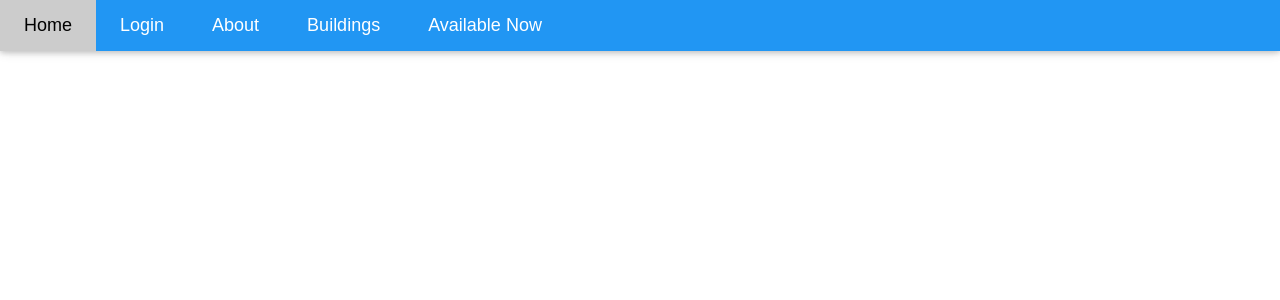
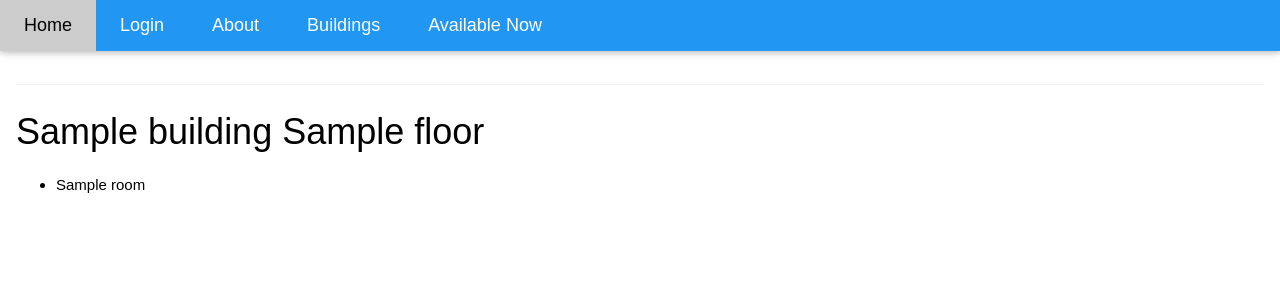
Before and after one commit to Salazars1/XMarksTheSpot, a Django app: template templates/Website/Rooms.html in a window 1280 px wide. Shown: the top 300 px of the page. Run offline with Django 3.2, Linux system fonts and the light colour scheme; the template is opened without the code that fills it: most values are stand-ins (such as "Sample title", 1, 10 or a date in 2020); data that the repository does not hold is empty.

Commit message:
can view a list of rooms in a floor

```diff
--- a/buildings/models.py
+++ b/buildings/models.py
@@ -22,8 +22,5 @@ class Room(models.Model):
     name = models.IntegerField(default=0)
     def __str__(self):
         buildingName = self.floor.building.name
-        floorName = str(self.floor.name)
-        roomName = floorName + str(self.name)
-        if self.name < 10:
-            roomName = floorName + str(0) + str(self.name)
+        roomName = str(self.name)
         return buildingName + " " + roomName
--- a/buildings/urls.py
+++ b/buildings/urls.py
@@ -4,5 +4,5 @@ from . import views
 urlpatterns = [
     path('', views.index, name = 'index'),
     path('<str:building_name>/', views.floors, name='floors'),
-    path('rooms/', views.rooms, name = 'rooms'),
+    path('<str:building_name>/<int:floor_name>/', views.rooms, name = 'rooms'),
 ]
--- a/templates/Website/Floors.html
+++ b/templates/Website/Floors.html
@@ -1,11 +1,11 @@
 {% extends 'Website/base.html' %}
+{% block content %}
 <div class="w3-row-padding w3-padding-64 w3-container">
 <hr>
-{% block content %}
 <h1>{{ building.name }}</h1>
 <ul>
 {% for floor in building.floor_set.all %}
-    <li>{{ floor.name }}</li>
+    <li><a href="/buildings/{{ building.name }}/{{ floor.name }}">{{ floor.name }}</li>
 {% endfor %}
 </ul>
 {% endblock %}
--- a/templates/Website/Rooms.html
+++ b/templates/Website/Rooms.html
@@ -1,4 +1,11 @@
 {% extends 'Website/base.html' %}
 {% block content %}
-
+<div class="w3-row-padding w3-padding-64 w3-container">
+<hr>
+<h1>{{ floor.building.name }}  {{ floor.name }}</h1>
+<ul>
+{% for room in floor.room_set.all %}
+    <li>{{ room.name }}</li>
+{% endfor %}
+</ul>
 {% endblock %}
```
Also changed, not shown: buildings/views.py (+8 -4 lines).
